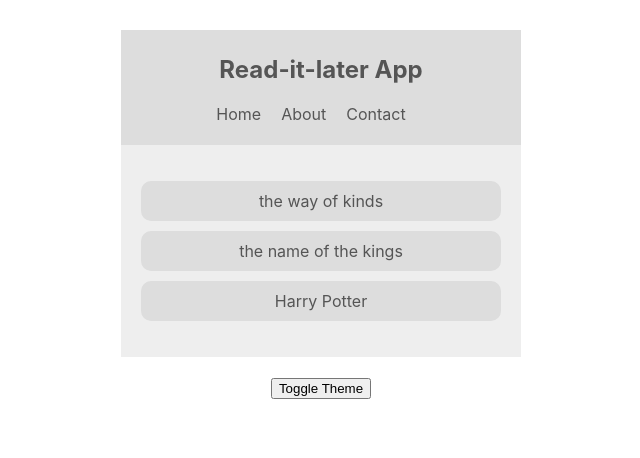
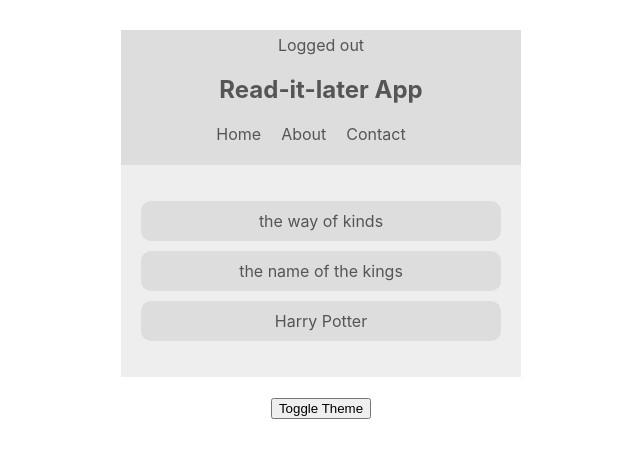
Before and after one commit to letsandeepio/read-it-later, a React (Create React App) app: page / in a window 1280 px wide. Shown: the top 458 px of the page, without its empty margins (319-959 px from the left). Built offline with nearby package versions, Linux system fonts and the light colour scheme.

Commit message:
adds another context for user auth

```diff
--- a/src/App.js
+++ b/src/App.js
@@ -3,14 +3,17 @@
 import BookList from './components/BookList';
 import ThemeContextProvider from './contexts/ThemeContext';
 import ThemeToggle from './components/ThemeToggle';
+import AuthContextProvider from './contexts/AuthContext';
 
 function App() {
   return (
     <div className="App">
       <ThemeContextProvider>
-        <NavBar />
-        <BookList />
-        <ThemeToggle />
+        <AuthContextProvider>
+          <NavBar />
+          <BookList />
+          <ThemeToggle />
+        </AuthContextProvider>
       </ThemeContextProvider>
     </div>
   );
--- a/src/components/NavBar.js
+++ b/src/components/NavBar.js
@@ -1,15 +1,20 @@
 import React, { Component } from 'react';
 import { ThemeContext } from '../contexts/ThemeContext';
+import { AuthContext } from '../contexts/AuthContext';
 
 export default class NavBar extends Component {
   render() {
     return (
+      <AuthContext.Consumer>
+        {(authContext) => (
           <ThemeContext.Consumer>
-        {(context) => {
-          const { isLightTheme, light, dark } = context;
+            {(themeContext) => {
+              const { isAuthenticated, toggleAuth } = authContext;
+              const { isLightTheme, light, dark } = themeContext;
               const theme = isLightTheme ? light : dark;
               return (
                 <nav style={{ background: theme.ui, color: theme.syntax }}>
+                  <div>{isAuthenticated ? 'Logged in' : 'Logged out'}</div>
                   <h1>Read-it-later App</h1>
                   <ul>
                     <li>Home</li>
@@ -20,6 +25,8 @@
               );
             }}
           </ThemeContext.Consumer>
+        )}
+      </AuthContext.Consumer>
     );
   }
 }
--- /dev/null
+++ b/src/contexts/AuthContext.js
@@ -0,0 +1,22 @@
+import React, { Component, createContext } from 'react';
+
+export const AuthContext = createContext();
+
+export default class AuthContextProvider extends Component {
+  state = {
+    isAuthenticated: false
+  };
+
+  toggleAuth = () => {
+    this.setState({ isAuthenticated: !this.state.isAuthenticated });
+  };
+  render() {
+    return (
+      <AuthContext.Provider
+        value={{ ...this.state, toggleAuth: this.toggleAuth }}
+      >
+        {this.props.children}
+      </AuthContext.Provider>
+    );
+  }
+}
```
Lines whose indentation alone changed are shown as unchanged.
